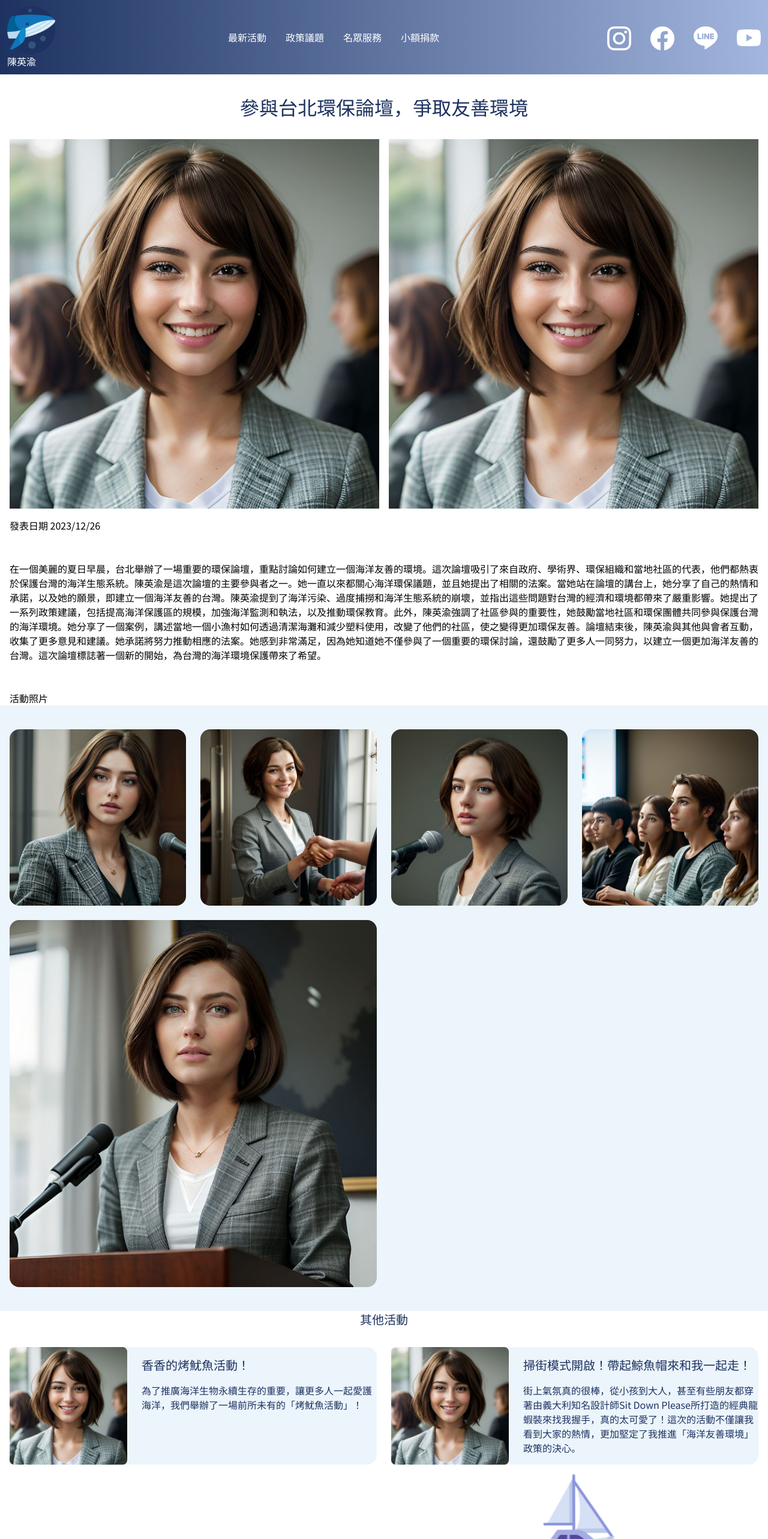
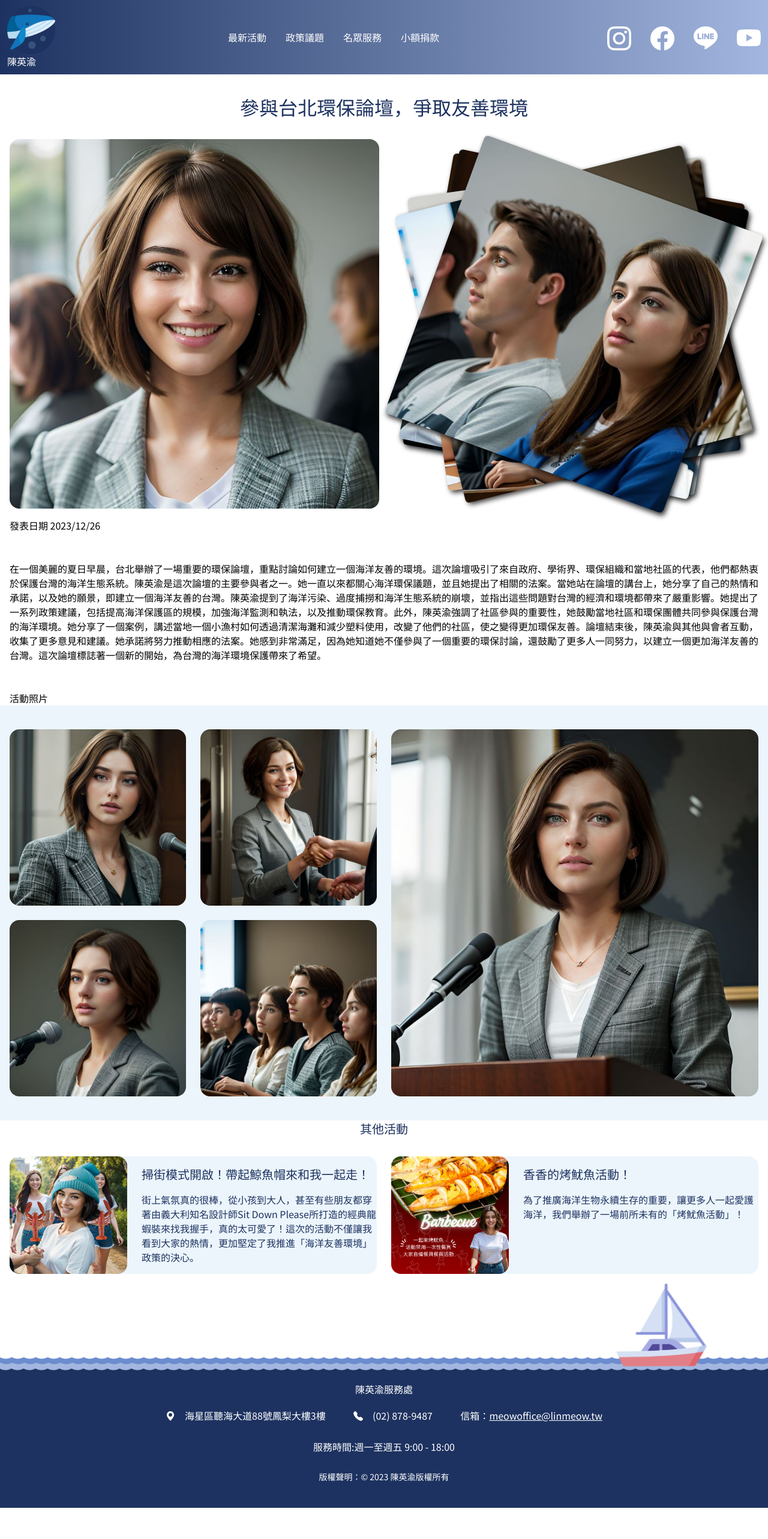
Before and after one commit to highdanny11/f2e-2023-first, a React (Vite) app: page /#/active/1 in a window 1280 px wide. Shown: the top 2566 px of the page at 60% size. After the commit the page ends 2514 px from the top, so only its background shows below. Built offline with nearby package versions, Linux system fonts and the light colour scheme.

Commit message:
開發 活動畫面抽換卡片效果

```diff
--- a/src/assets/styles/_wave.scss
+++ b/src/assets/styles/_wave.scss
@@ -61,4 +61,83 @@
   top: -20px;
   right: 0%;
   animation: ship 3s linear infinite;
+  @screen xl {
+    right: -20%;
+  }
 }
+// from https://codepen.io/thisWeb1225/pen/wvYdmpL
+.gallery > img {
+  box-shadow: 4px 4px 8px rgba(0, 0, 0, 0.8);
+  border-radius: 0.4rem;
+  object-fit: cover;
+}
+
+.gallery {
+  --d: 10s; /* duration */
+  display: grid;
+  width: 50%;
+  margin: 0 auto;
+  @screen md {
+    width: 80%;
+  }
+}
+.gallery > img {
+  grid-area: 1 / 1;
+  width: 100%;
+  aspect-ratio: 1;
+  animation: slide var(--d) infinite;
+  rotate: var(--r);
+}
+.gallery > img:nth-child(1) {
+  animation-delay: calc(0 * var(--d));
+  --r: 10deg;
+}
+.gallery > img:nth-child(2) {
+  animation-delay: calc(-0.2 * var(--d));
+  --r: 12deg;
+}
+.gallery > img:nth-child(3) {
+  animation-delay: calc(-0.4 * var(--d));
+  --r: 20deg;
+}
+.gallery > img:nth-child(4) {
+  animation-delay: calc(-0.6 * var(--d));
+  --r: -8deg;
+}
+.gallery > img:nth-child(5) {
+  animation-delay: calc(-0.8 * var(--d));
+  --r: -14deg;
+}
+
+/*
+      n = 5 number of images
+      0.1
+      50 / n = 10
+      50 / n + 0.1 = 10.1
+      100 / n = 20
+      100 - 100 / n = 80
+      100 - 100 / n + 0.1 = 80.1
+      */
+
+@keyframes slide {
+  0.1% {
+    z-index: 4;
+  }
+  10% {
+    translate: 120%;
+    z-index: 4;
+  }
+  10.1% {
+    translate: 120%;
+    z-index: -3;
+  }
+  20%,
+  80% {
+    translate: 0%;
+    z-index: -3;
+  }
+  80.1% {
+    translate: 0%;
+    z-index: 3;
+  }
+}
--- a/src/assets/styles/index.scss
+++ b/src/assets/styles/index.scss
@@ -11,6 +11,7 @@
 }
 body {
   font-family: 'Noto Sans TC', sans-serif;
+  overflow-x: hidden;
 }
 
 .banner {
--- a/src/views/active/index.tsx
+++ b/src/views/active/index.tsx
@@ -1,7 +1,5 @@
-import { useState } from 'react';
+import { useState, useEffect } from 'react';
 import { useParams, Link } from 'react-router-dom';
-
-import New1 from '@/assets/images/news/new-1.png';
 
 import SpeechImg from '@/assets/images/active/event-1.jpeg';
 import SpeechImg4 from '@/assets/images/active/event-4.jpeg';
@@ -45,6 +43,7 @@ const activeList = [
     main: '在一個美麗的夏日早晨，台北舉辦了一場重要的環保論壇，重點討論如何建立一個海洋友善的環境。這次論壇吸引了來自政府、學術界、環保組織和當地社區的代表，他們都熱衷於保護台灣的海洋生態系統。陳英渝是這次論壇的主要參與者之一。她一直以來都關心海洋環保議題，並且她提出了相關的法案。當她站在論壇的講台上，她分享了自己的熱情和承諾，以及她的願景，即建立一個海洋友善的台灣。陳英渝提到了海洋污染、過度捕撈和海洋生態系統的崩壞，並指出這些問題對台灣的經濟和環境都帶來了嚴重影響。她提出了一系列政策建議，包括提高海洋保護區的規模，加強海洋監測和執法，以及推動環保教育。此外，陳英渝強調了社區參與的重要性，她鼓勵當地社區和環保團體共同參與保護台灣的海洋環境。她分享了一個案例，講述當地一個小漁村如何透過清潔海灘和減少塑料使用，改變了他們的社區，使之變得更加環保友善。論壇結束後，陳英渝與其他與會者互動，收集了更多意見和建議。她承諾將努力推動相應的法案。她感到非常滿足，因為她知道她不僅參與了一個重要的環保討論，還鼓勵了更多人一同努力，以建立一個更加海洋友善的台灣。這次論壇標誌著一個新的開始，為台灣的海洋環境保護帶來了希望。',
     subImg: SpeechImg4,
     imgs: [SpeechImg5, SpeechImg6, SpeechImg7, SpeechImg9],
+    gallery: [SpeechImg8, SpeechImg10, SpeechImg11, SpeechImg12, SpeechImg9],
     time: '2023/12/26',
     defaultText: '炎炎夏日的周六，我走進了台北環保論壇，決定要全力宣傳「鯨魚至上」的理念！我相信，鯨魚在海洋中，每一隻都應該有自己的 VIP 休憩空間。'
   },
@@ -55,6 +54,7 @@ const activeList = [
     main: '經驗豐富的立法委員候選人陳英渝，充滿活力和熱情地開始了掃街活動之旅。陳英渝一直以來都深受選區居民的支持，因為她不僅是他們的代表，還是他們的朋友。一個星期天的早晨，陳英渝和她的選舉團隊來到當地一個繞鬧的街上，計畫進行一場特別的選舉活動。他們裝飾了一個小舞台，擺放了一些彩旗和選舉海報。莉莉穿著的T恤，握著麥克風，熱情洋溢地和市民互動。街上的人們開始湧向小舞台，他們對陳英渝充滿好奇和期待，因為他們知道陳英渝一直以來都是一個傾聽和解決問題的代表。當陳英渝開始演講時，她講述了她在議會中的工作，以及她對保護海洋的承諾。她的話語充滿希望和信心，人們紛紛鼓掌並高呼口號。然後，陳英渝決定讓活動更加互動和有趣。她邀請市民提出問題，並親自回答每個問題。這種直接的互動讓人們感到自己的聲音被聽到，並且感受到陳英渝真誠的關心。在場的年輕人和長者們都表達了他們的支持，並紛紛加入了陳英渝的志願團隊。當選活動結束時，市場裡充滿歡樂和笑聲。陳英渝感到非常開心，因為她知道她不僅獲得了市民的支持，還建立了更多的社區聯繫。她明白，這個選舉季節充滿希望，並且充滿了她為當地海洋做出更多積極改變的動力。街上氣氛真的很棒，從小孩到大人，甚至有些朋友都穿著由義大利知名設計師Sit Down Please所打造的經典龍蝦裝來找我握手，真的太可愛了！這次的活動不僅讓我看到大家的熱情，更加堅定了我推進「海洋友善環境」政策的決心。',
     subImg: ProcessionImg13,
     imgs: [ProcessionImg1, ProcessionImg2, ProcessionImg5, ProcessionImg6],
+    gallery: [ProcessionImg3, ProcessionImg4, ProcessionImg7, ProcessionImg8, ProcessionImg13],
     time: '2023/12/26',
     defaultText: '街上氣氛真的很棒，從小孩到大人，甚至有些朋友都穿著由義大利知名設計師Sit Down Please所打造的經典龍蝦裝來找我握手，真的太可愛了！這次的活動不僅讓我看到大家的熱情，更加堅定了我推進「海洋友善環境」政策的決心。'
   },
@@ -65,6 +65,7 @@ const activeList = [
     main: '陳英渝與「海洋之愛」的海洋保護單位決定舉辦一個獨特的活動，以唤起人們對海洋的保護意識。他們計畫了一場盛大的「烤魷魚節」，旨在讓參與者體驗美味的海鮮，同時強調保護海洋和海洋生物的重要性。活動當天，一片歡樂的氛圍籠罩著整個海灘。保護單位的成員在沙灘上搭建了簡單的烤架和用來烤海鮮的設備。當地漁夫捐贈了新鮮的魷魚，都是當地可持續捕撈的，以確保不會對海洋生態造成傷害。活動開始後，參與者可以品嚐到美味的烤魷魚。同時，保護單位的成員向人們提供有關海洋保護的資訊，解釋了海洋污染、過度捕撈和海洋生態系統的現狀。他們還舉辦了互動活動，如收拾沙灘上的垃圾和討論可持續漁業的工作坊。當夜幕降臨時，活動進行了一個特別的儀式。參與者們點燃了蠟燭，將它們放在沙灘上，形成一個大大的愛心。這象徵著每個人對海洋的承諾，保護海洋生物和環境。這場「烤魷魚節」不僅讓人們享受美味的食物，還成功地喚起了參與者對海洋保護的關注。參與者離開時，帶走了更多的知識和對行動的決心，並答應將這個重要信息傳遞給他們的家人和朋友。陳英渝和「海洋之愛」保護單位的這個活動成為了一個啟發人心的例子，呼籲人們共同保護海洋和海洋生物，以確保它們的永續存在。',
     subImg: BBQImg9,
     imgs: [BBQImg1, BBQImg2, BBQImg6, BBQImg7],
+    gallery: [BBQImg3, BBQImg4, BBQImg5, BBQImg8, BBQImg10],
     time: '2023/12/26',
     defaultText: '為了推廣海洋生物永續生存的重要，讓更多人一起愛護海洋，我們舉辦了一場前所未有的「烤魷魚活動」！'
   },
@@ -73,17 +74,35 @@ const activeList = [
 export default function Active() {
   const { id } = useParams();
   const [activeData, setActiveData] = useState({...activeList.find((item) => item.id === Number(id))})
-  console.log(activeData)
+  const [activeListData, setActiveListData] = useState(activeList.filter((item) => item.id !== Number(id)))
+  useEffect(() => {
+    setActiveData({...activeList.find((item) => item.id === Number(id))})
+    setActiveListData(activeList.filter((item) => item.id !== Number(id)))
+  }, [id])
+  function getOrderClassName(index: number) {
+    if(index >=2) {
+      return `lg:order-${index + 2}`
+    }else {
+      return `lg:order-${index + 1}`
+    }
+  }
   return (
     <>
       <h2 className="text-center text-primary my-5 text-lg tracking-[140%] xl:text-[32px] xl:my-10">參與台北環保論壇，爭取友善環境</h2>
-      <section className="max-w-[1280px] mx-auto px-4">
-        <ul className="flex items-center flex-wrap w-full gap-4 mb-4 md:flex-nowrap">
-          <li className="md:w-1/2 w-full">
+      <section className="max-w-[1280px] mx-auto px-4 overflow-hidden xl:overflow-visible">
+        <ul className="flex items-center flex-wrap w-full gap-10 mb-10 md:mb-4 md:gap-4 md:flex-nowrap">
+          <li className="md:w-1/2 w-full rounded-2xl overflow-hidden">
             <img className="w-full" src={activeData.mainImg} alt="new" />
           </li>
           <li className="md:w-1/2 w-full">
-            <img className="w-full" src={activeData.mainImg} alt="new" />
+             <div className="gallery">
+              {activeData.gallery && activeData.gallery.map((item, index) =>  <img src={item} key={index}  />) }
+              {/* <img src="https://raw.githubusercontent.com/thisWeb1225/IG-posts/main/Reels/35-gallery-slider/1.jpg" />
+              <img src="https://raw.githubusercontent.com/thisWeb1225/IG-posts/main/Reels/35-gallery-slider/2.jpg" />
+              <img src="https://raw.githubusercontent.com/thisWeb1225/IG-posts/main/Reels/35-gallery-slider/3.jpg" />
+              <img src="https://raw.githubusercontent.com/thisWeb1225/IG-posts/main/Reels/35-gallery-slider/4.jpg" />
+              <img src="https://raw.githubusercontent.com/thisWeb1225/IG-posts/main/Reels/35-gallery-slider/5.jpg" /> */}
+             </div>
           </li>
         </ul>
         <p>發表日期 {activeData.time}</p>
@@ -102,39 +121,30 @@ export default function Active() {
           <li className="col-span-4 row-span-2 lg:order-3 lg:col-span-2 lg:row-span-2 rounded-[16px] overflow-hidden">
             <img className="w-full" src={activeData.subImg} alt="new" />
           </li>
-          {activeData.imgs && activeData.imgs.map((item, index) => {
-            if (index >= 2) {
-              return <li className={`col-span-2 row-span2 lg:order-${index + 2} lg:col-span-1 lg:row-span-1 rounded-[16px] overflow-hidden`} key={item}>
+          {activeData.imgs && activeData.imgs.map((item, index) =>
+            <li className={`col-span-2 row-span-2 ${getOrderClassName(index)} lg:col-span-1 lg:row-span-1 rounded-[16px] overflow-hidden`} key={item}>
               <img className="w-full" src={item} alt="new" />
             </li>
-            } else {
-              return <li className={`col-span-2 row-span2 lg:order-${index + 1} lg:col-span-1 lg:row-span-1 rounded-[16px] overflow-hidden`} key={item}>
-                <img className="w-full" src={item} alt="new" />
-              </li>
-            }
-          } )}
+           )}
         </ul>
       </div>
       <h3 className="text-center text-primary text-[20px] leading-[140%] mb-8">其他活動</h3>
       <ul className="max-w-[1334px] mx-auto px-4 flex gap-6 flex-wrap lg:flex-nowrap">
-        <li className="lg:w-1/2 bg-secondary rounded-2xl">
+        {activeListData && activeListData.map((item) =>
+          <li className="lg:w-1/2 bg-secondary rounded-2xl" key={item.id}>
+            <Link to={`/active/${item.id}`}>
               <div className="flex items-start justify-between gap-4 md:gap-6">
-            <img className="shrink-0 md:w-[196px] w-1/3" src={New1} alt="new" width="196" height="196"/>
+                <div className="rounded-[16px] shrink-0 md:w-[196px] w-1/3 overflow-hidden">
+                  <img src={item.mainImg} alt="new" width="196" height="196"/>
+                </div>
                 <div className="text-primary flex-grow pt-2 md:pt-4">
-              <h3 className="md:text-[20px] text-base leading-[140%] mb-2 md:mb-4">香香的烤魷魚活動！</h3>
-              <p className="md:text-base text-sm leading-[140%]">為了推廣海洋生物永續生存的重要，讓更多人一起愛護海洋，我們舉辦了一場前所未有的「烤魷魚活動」！</p>
+                  <h3 className="md:text-[20px] text-base leading-[140%] mb-2 md:mb-4">{item.title}</h3>
+                  <p className="md:text-base text-sm leading-[140%]">{item.defaultText}</p>
                 </div>
               </div>
+            </Link>
           </li>
-        <li className="lg:w-1/2 bg-secondary rounded-2xl">
-          <div className="flex items-start justify-between gap-4 md:gap-6">
-            <img className="shrink-0 md:w-[196px] w-1/3" src={New1} alt="new" width="196" height="196"/>
-            <div className="text-primary flex-grow pt-2 md:pt-4">
-              <h3 className="md:text-[20px] text-base leading-[140%] mb-2 md:mb-4">掃街模式開啟！帶起鯨魚帽來和我一起走！</h3>
-              <p className="md:text-base text-sm leading-[140%]">街上氣氛真的很棒，從小孩到大人，甚至有些朋友都穿著由義大利知名設計師Sit Down Please所打造的經典龍蝦裝來找我握手，真的太可愛了！這次的活動不僅讓我看到大家的熱情，更加堅定了我推進「海洋友善環境」政策的決心。</p>
-            </div>
-          </div>
-        </li>
+        )}
       </ul>
     </>
   )
--- a/tailwind.config.js
+++ b/tailwind.config.js
@@ -14,5 +14,6 @@ export default {
     },
     extend: {},
   },
+  safelist: ['lg:order-1', 'lg:order-2', 'lg:order-3', 'lg:order-4', 'lg:order-5', 'lg:order-6', 'lg:order-7', 'lg:order-8', 'lg:order-9', 'lg:order-10'],
   plugins: [],
 }
```
Lines whose indentation alone changed are shown as unchanged.
